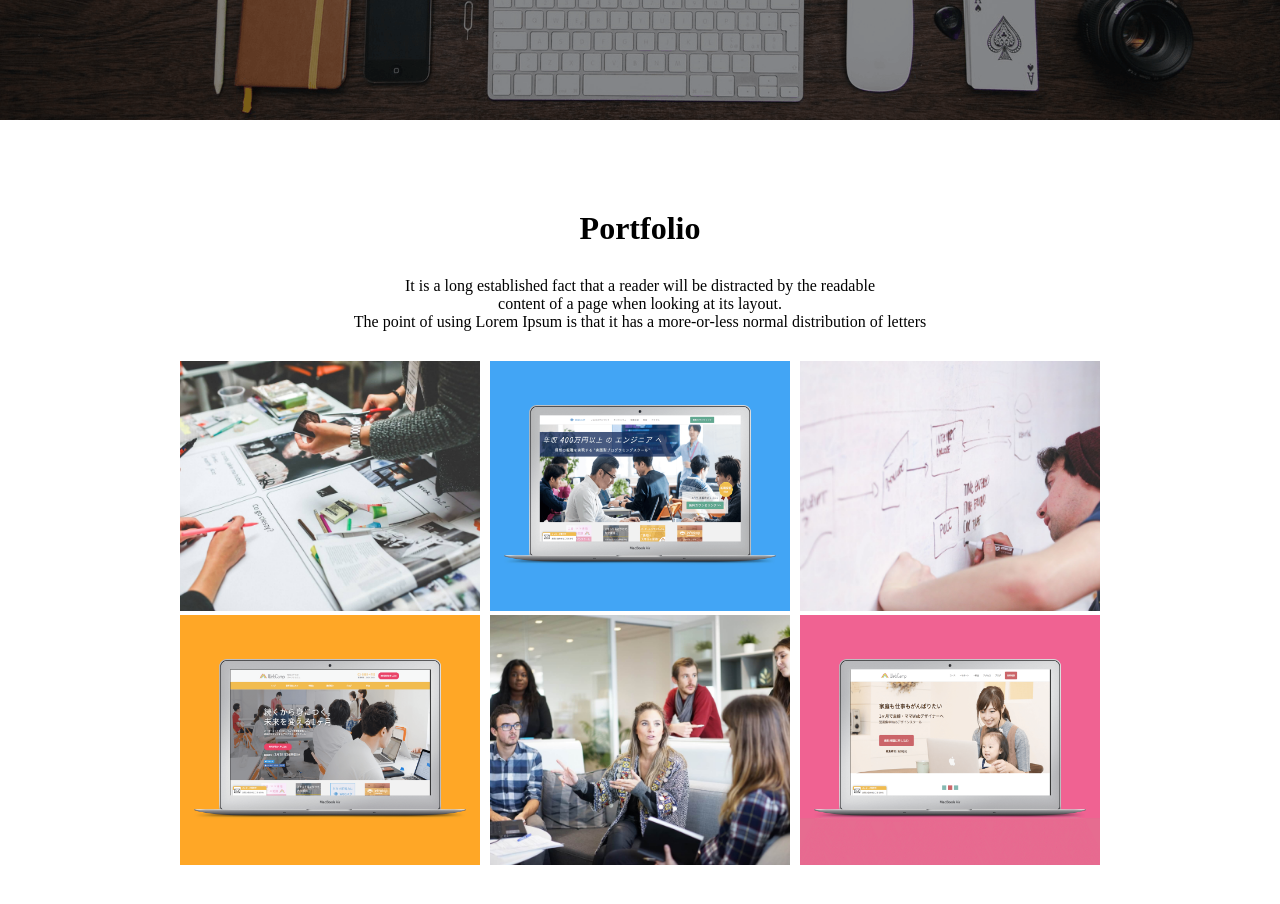
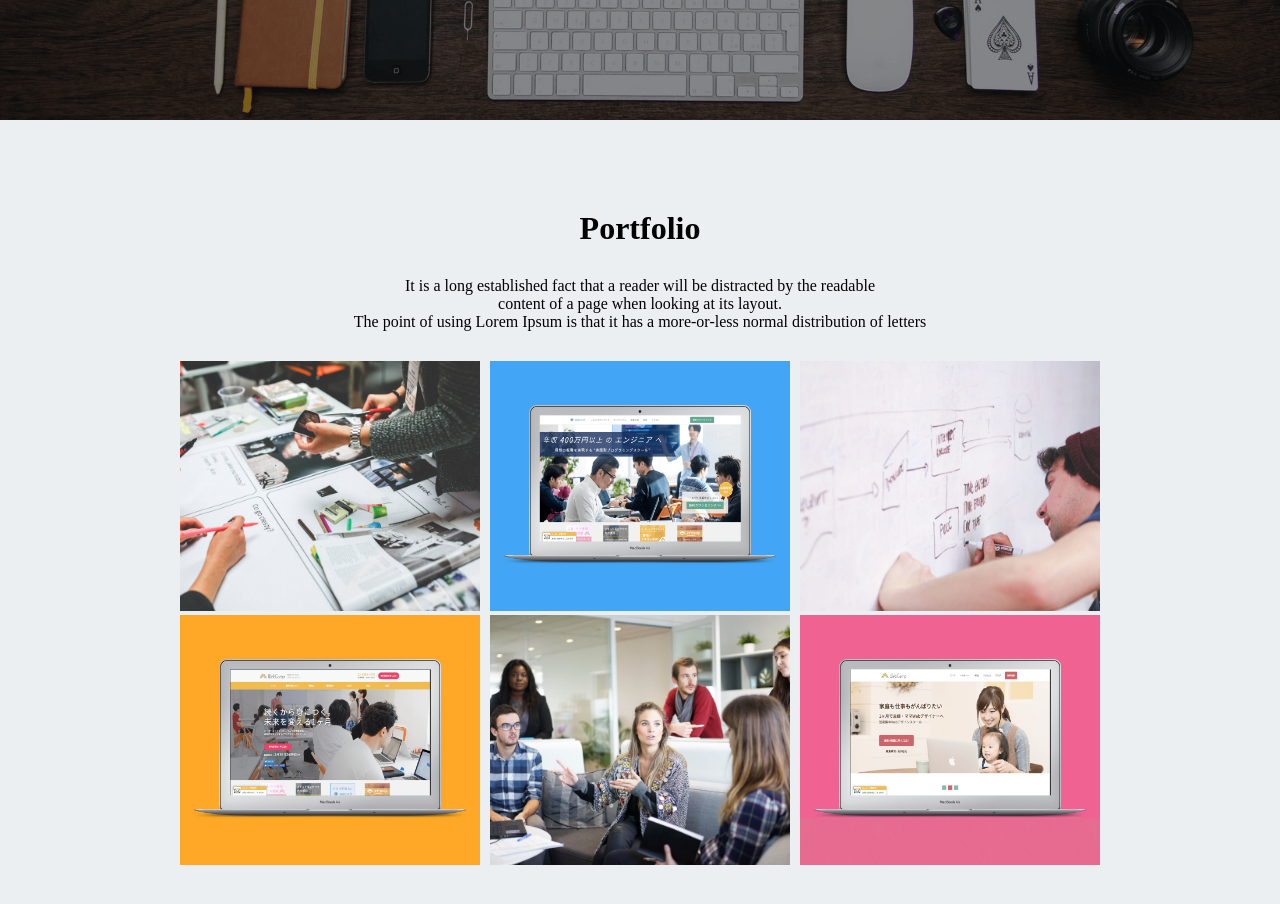
Before and after one commit to kanami55/Application-issues, a website: page index.html in a window 1280 px wide. Shown: the part 600-1504 px from the top of the page. Drawn offline with Linux system fonts and the light colour scheme.

Commit message:
[Add] background-color 追加

```diff
--- a/sass/_portfolio.scss
+++ b/sass/_portfolio.scss
@@ -1,6 +1,10 @@
+.portfolio {
+    background: #ECEFF1;
+}
 .portfolio_inner {
     width: 920px;
-    margin: 90px auto;
+    margin: 0 auto;
+    padding: 90px 0;
 }
 
 .portfolio_items {
```
Also changed, not shown: css/style.css.
